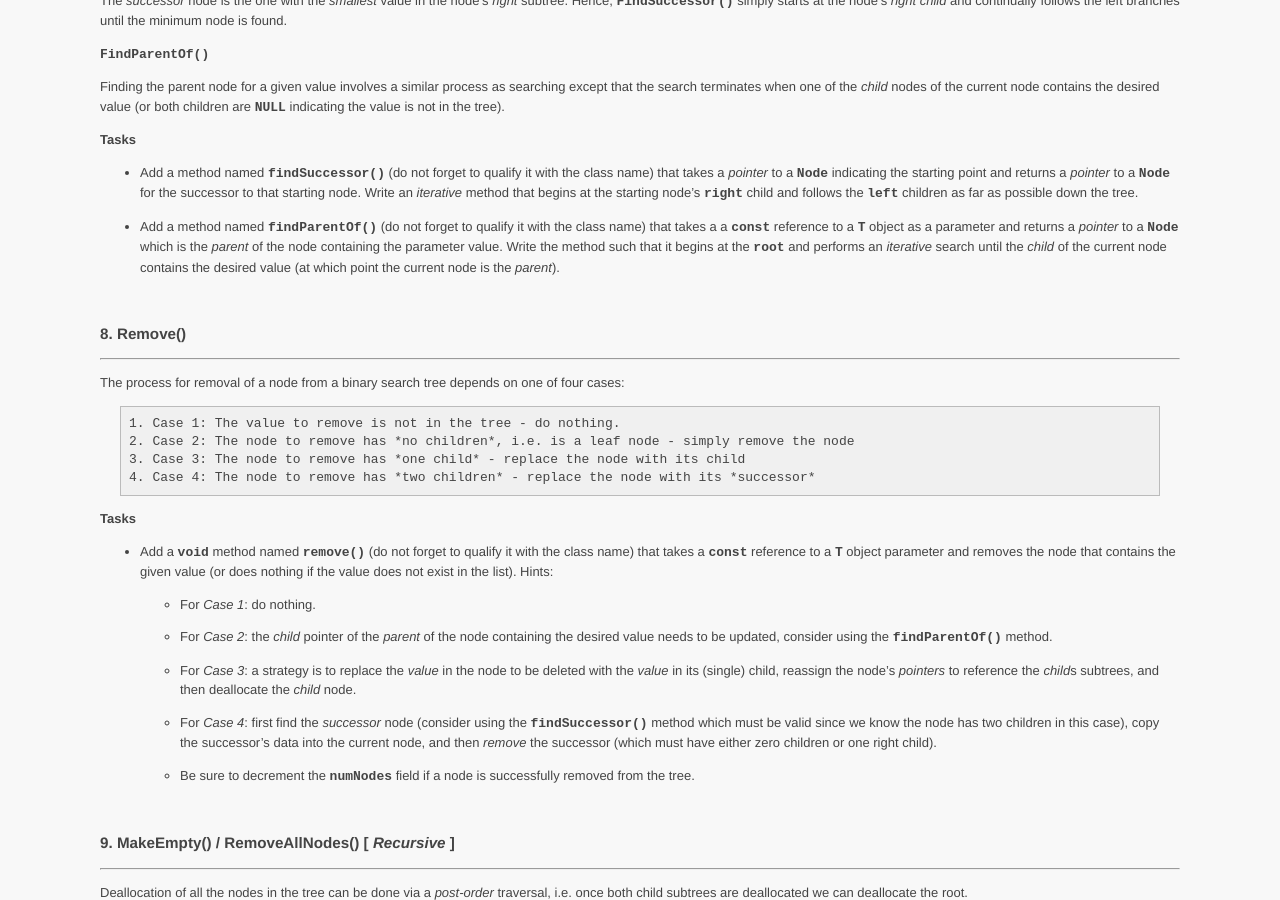
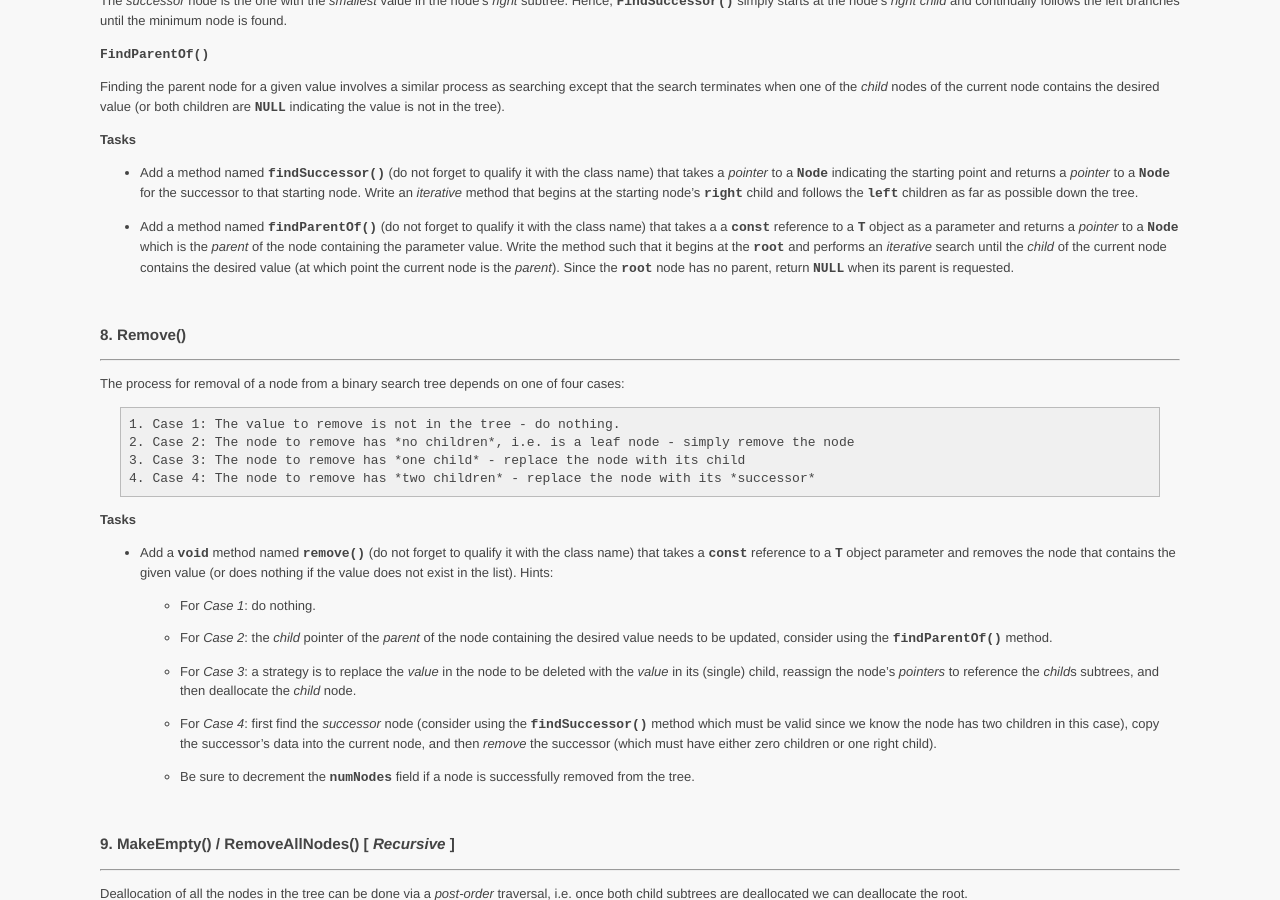
Before and after one commit to ycpcs/cs350-fall2016, a Jekyll site: the page built from assign/assign05.md, in a window 1280 px wide and 900 px high, scrolled down 3396 px. Built offline with Jekyll 4.4.1, drawn with Linux system fonts in a browser that asks for light colours.

Commit message:
updated assign05

````diff
--- a/assign/assign05.md
+++ b/assign/assign05.md
@@ -265,7 +265,8 @@ the value is not in the tree).
   a **```const```** reference to a **```T```** object as a parameter and returns a *pointer* to a **```Node```** which
   is the *parent* of the node containing the parameter value. Write the method such that it begins at the **```root```**
   and performs an *iterative* search until the *child* of the current node contains the desired value (at which point
-  the current node is the *parent*).
+  the current node is the *parent*).  Since the **```root```** node has no parent, return **```NULL```** when its parent
+  is requested.
 
 
 
````
